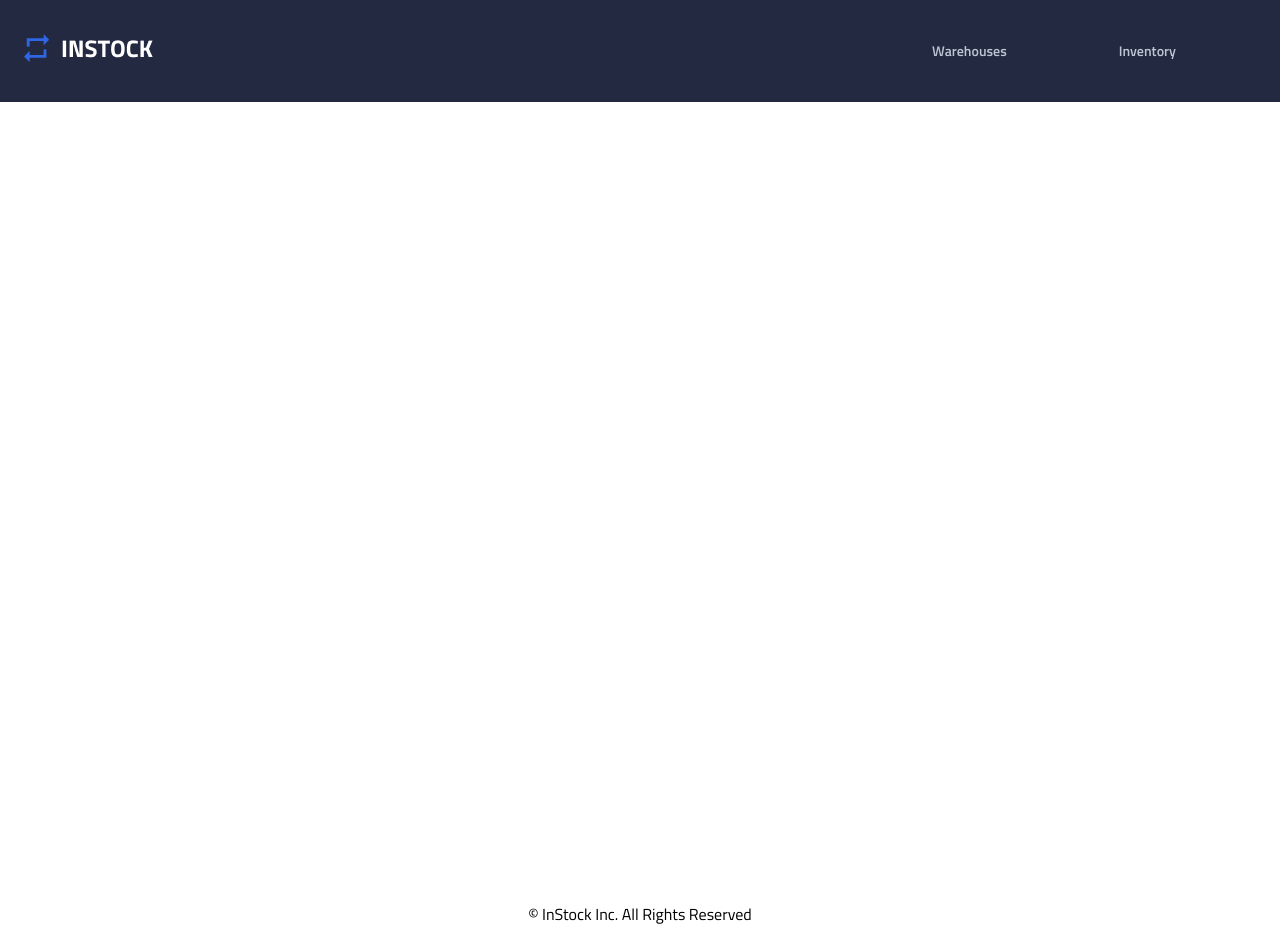
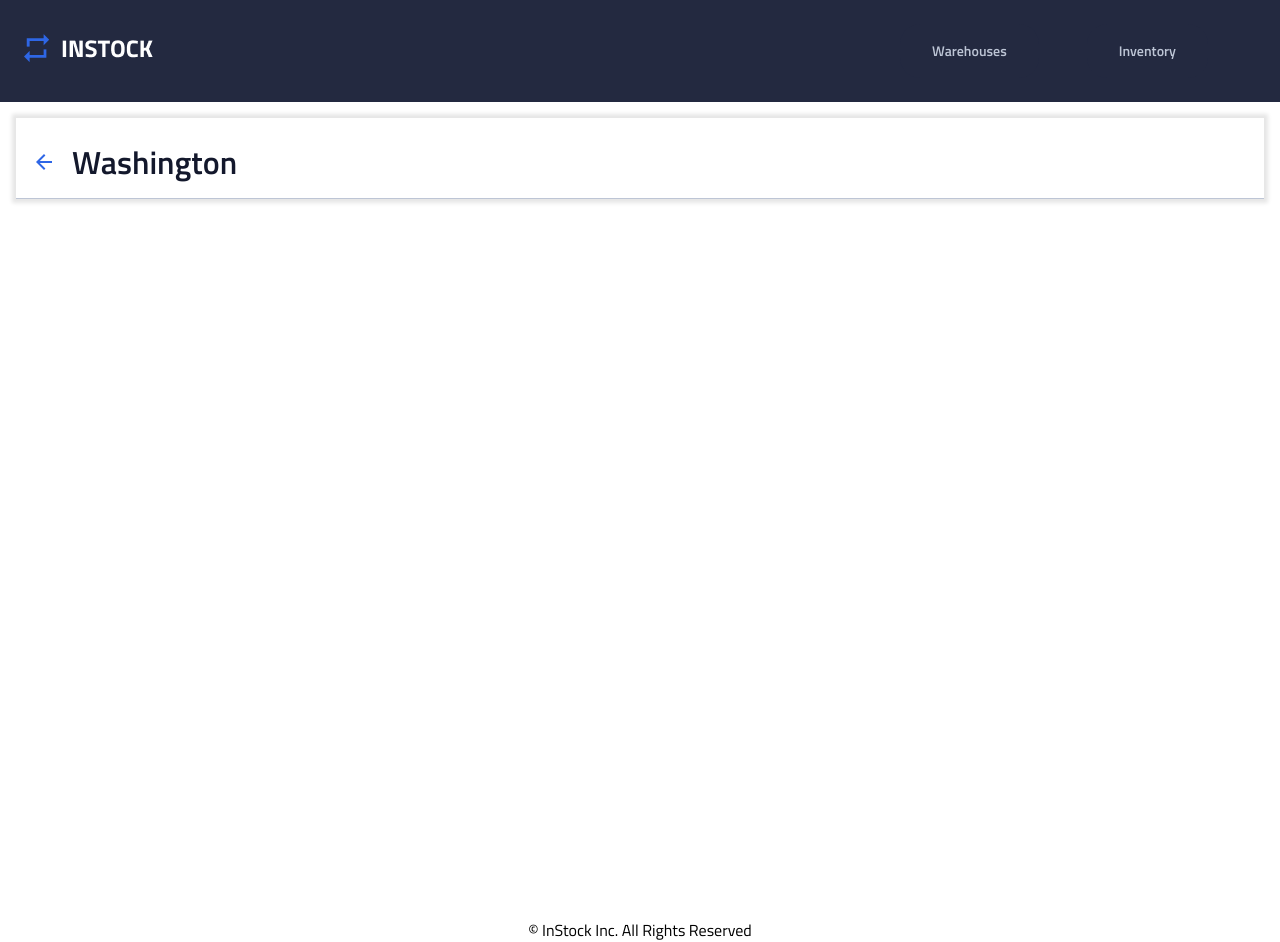
Before and after one commit to heechanku/InStock, a React (Create React App) app: page /1/add in a window 1280 px wide. Built offline with nearby package versions, Linux system fonts and the light colour scheme; no server answers.

Commit message:
Implement view/edit/add modes to warehouse details

```diff
--- a/src/App.js
+++ b/src/App.js
@@ -17,6 +17,8 @@ function App() {
           <Routes>
             <Route path="/" element={<WarehousesPage />} />
             <Route path="/:id" element={<WarehouseDetailsPage />} />
+            <Route path="/:id/edit" element={<WarehouseDetailsPage mode="edit" />} />
+            <Route path="/:id/add" element={<WarehouseDetailsPage mode="add" />} />
             <Route path="/inventory" element={<InventoryPage />} />
             <Route path="/inventory/:id" element={<InventoryDetailsPage mode="view" />} />
             <Route path="/inventory/:id/edit" element={<InventoryDetailsPage mode="edit" />} />
--- a/src/pages/WarehouseDetailsPage/WarehouseDetailsPage.js
+++ b/src/pages/WarehouseDetailsPage/WarehouseDetailsPage.js
@@ -2,10 +2,12 @@ import backArrow from "../../assets/Icons/arrow_back-24px.svg";
 import edit from "../../assets/Icons/edit-24px.svg";
 import "./WarehouseDetailsPage.scss";
 import WarehouseDetails from "../../components/WarehouseDetails/WarehouseDetails";
-import { Link } from "react-router-dom";
+import { Link, useParams } from "react-router-dom";
 
-function WarehouseDetailsPage() {
+function WarehouseDetailsPage({ mode = "view" }) {
   //const [singleWarehouse, setSingleWarehouse] = useState({}); * for later useState *
+  const { id } = useParams();
+
   return (
 
     <section className="warehouse-details">
@@ -19,7 +21,8 @@ function WarehouseDetailsPage() {
           />
         </Link>
         <h1 className="warehouse-details__title">Washington</h1>
-          <Link to="/edit-warehouse/:id" className="warehouse-details__edit">
+        {mode === "view" &&
+          <Link to={`/${id}/edit`} className="warehouse-details__edit">
             <img
               src={edit}
               alt="pencil"
@@ -27,8 +30,9 @@ function WarehouseDetailsPage() {
             />
             <p className="warehouse-details__edit-text">Edit</p>
           </Link>
+        }
       </div>
-        <WarehouseDetails />
+      {mode === "view" && <WarehouseDetails />}
     </section>
 
   );
```
Lines whose indentation alone changed are shown as unchanged.
